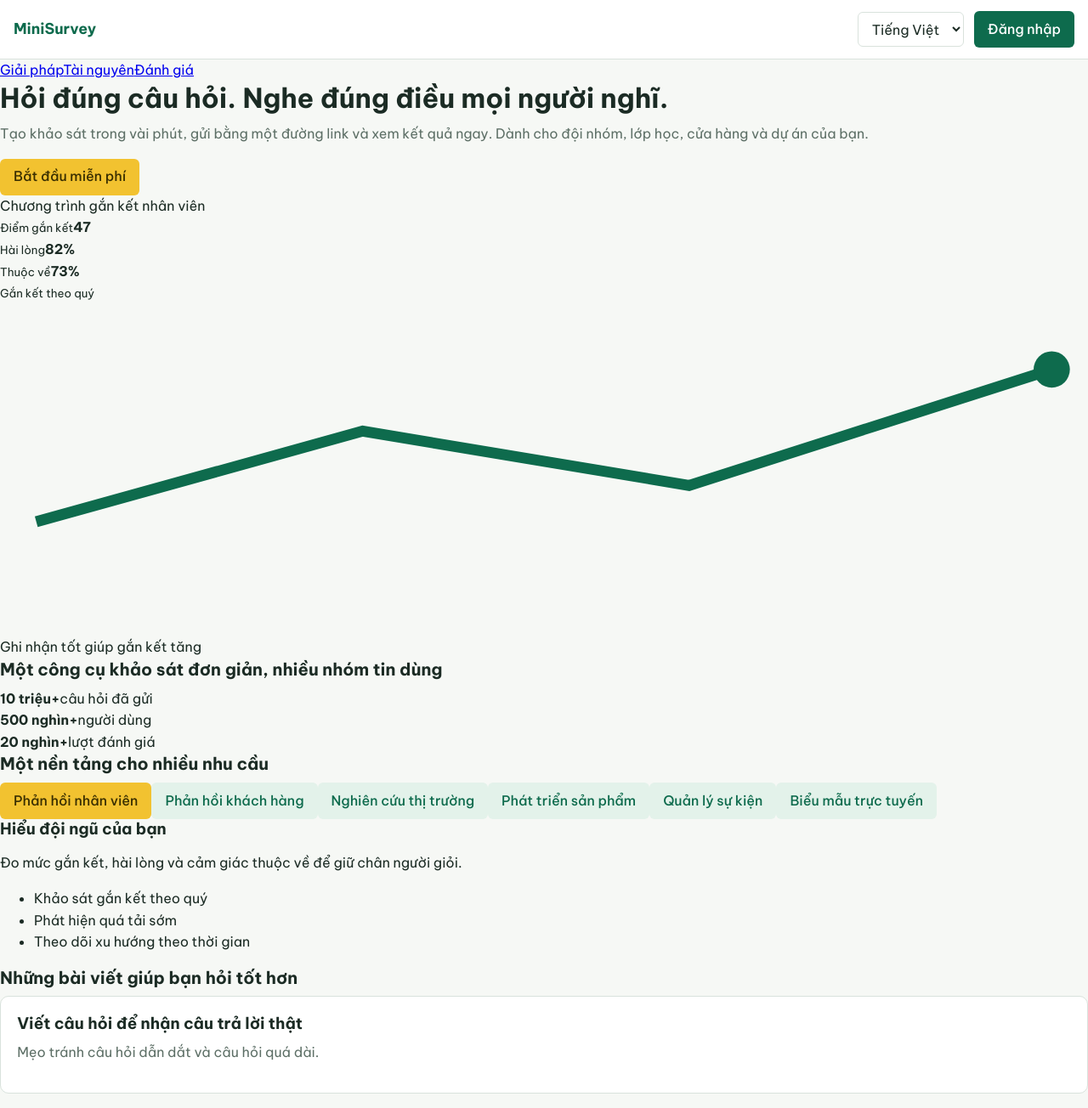
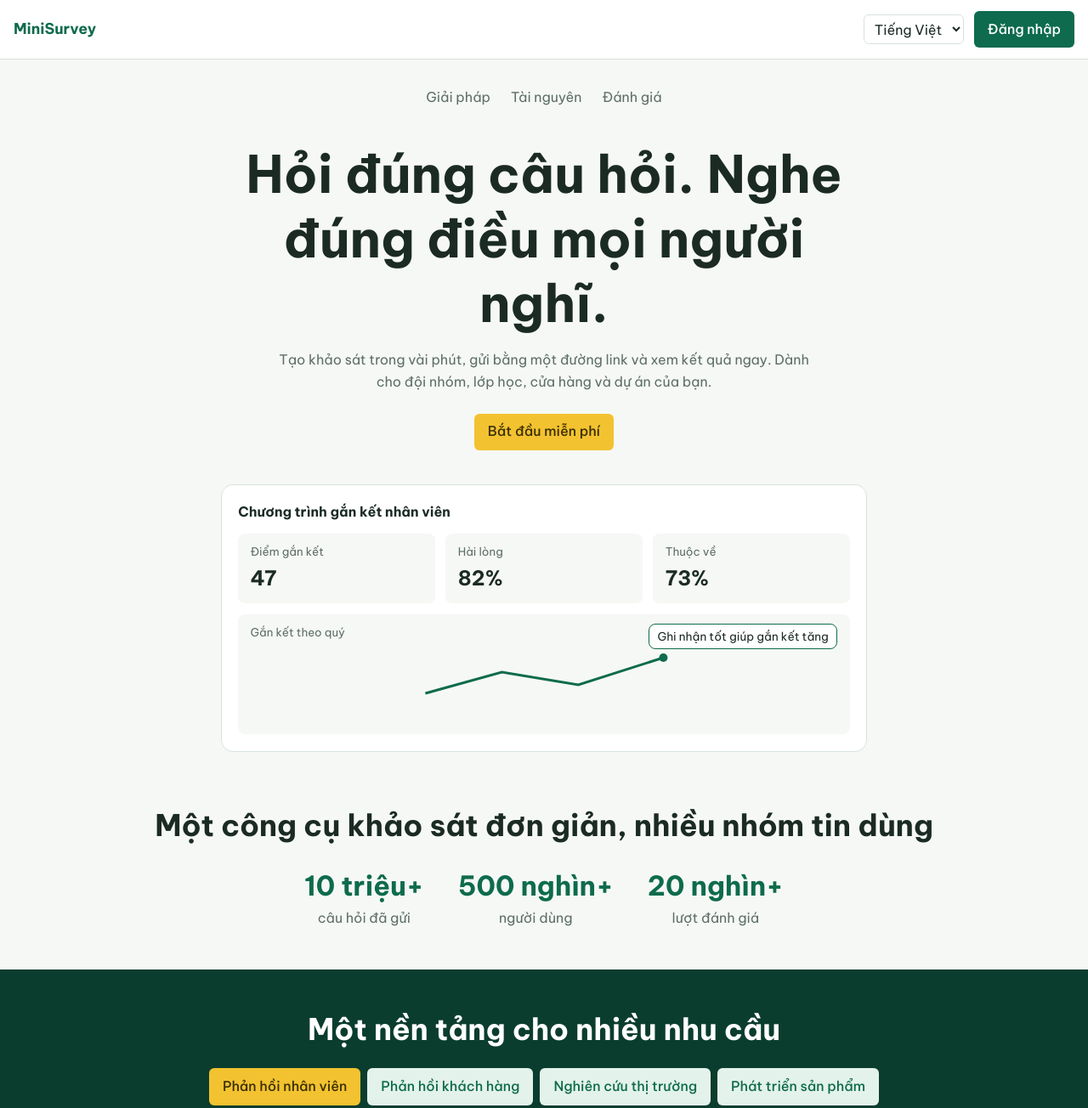
Before and after one commit to tramhuy-ui/minisurvey-, a plain HTML site: page index.html in a window 1280 px wide. Shown: the top 1304 px of the page at 85% size. Drawn offline with Linux system fonts and the light colour scheme.

Commit message:
Add new styles for layout and design elements

```diff
--- a/styles.css
+++ b/styles.css
@@ -34,3 +34,34 @@ th,td{border-bottom:1px solid var(--line);padding:.45rem .6rem;text-align:left;w
 .note{background:#fff8dc;border:1px solid #ecd98a;border-radius:8px;padding:.7rem 1rem;font-size:.9rem}
 .err{color:#a32d2d;font-size:.9rem}
 @media (prefers-reduced-motion:no-preference){button{transition:filter .15s}button:hover{filter:brightness(1.08)}}
+
+nav select{padding:.35rem .5rem}
+.lh{max-width:980px;margin:0 auto;padding:2rem 1rem 1rem;text-align:center}
+.lm{display:flex;gap:1.5rem;justify-content:center;margin-bottom:2.5rem}
+.lm a{color:var(--mut);text-decoration:none}.lm a:hover{color:var(--g)}
+.lh h1{font-size:clamp(2.2rem,6vw,3.8rem);max-width:18ch;margin:0 auto 1rem}
+.lh .m{max-width:60ch;margin:0 auto 1.5rem}
+.demo{margin:2.5rem auto 0;text-align:left;background:#fff;border:1px solid var(--line);border-radius:14px;padding:1.2rem;max-width:760px}
+.dh{font-weight:700;margin-bottom:.8rem}
+.dm{display:grid;grid-template-columns:repeat(3,1fr);gap:.8rem}
+.dm div,.dc{background:var(--bg);border-radius:8px;padding:.7rem .9rem}
+.dm small,.dc small{display:block;color:var(--mut)}.dm b{font-size:1.5rem}
+.dc{margin-top:.8rem;position:relative}.dc svg{width:100%;height:90px}
+.tip{position:absolute;right:.9rem;top:.7rem;background:#fff;border:1px solid var(--g);border-radius:8px;padding:.2rem .6rem;font-size:.85rem}
+.ls{max-width:1040px;margin:0 auto;padding:3rem 1rem;text-align:center}
+.ls h2{font-size:clamp(1.5rem,4vw,2.2rem);margin-bottom:1.5rem}
+.st{display:flex;gap:2.5rem;justify-content:center;flex-wrap:wrap}
+.st b{display:block;font-size:2rem;color:var(--g)}.st span{color:var(--mut)}
+.dark{background:#0b3d2e;color:#fff;max-width:none;border-radius:0}
+.dark>*{max-width:900px;margin-left:auto;margin-right:auto}
+.tabs{display:flex;gap:.5rem;flex-wrap:wrap;justify-content:center;margin-bottom:1.5rem}
+.ucc{background:#fff;color:var(--ink);border-radius:12px;padding:1.5rem;text-align:left}
+.ucc ul{margin:.5rem 0 0;padding-left:1.2rem}
+.g4,.g3{display:grid;gap:1rem;text-align:left}
+.g4{grid-template-columns:repeat(auto-fit,minmax(220px,1fr))}.g3{grid-template-columns:repeat(auto-fit,minmax(260px,1fr))}
+blockquote{margin:0 0 1rem}figure{margin:0}
+.fin p{margin:0 0 1.2rem}
+.ft{max-width:1040px;margin:0 auto;padding:2rem 1rem 3rem;border-top:1px solid var(--line)}
+.fc{display:grid;grid-template-columns:repeat(auto-fit,minmax(160px,1fr));gap:1.5rem;margin-bottom:1.5rem}
+.fc b{display:block;margin-bottom:.4rem}.fc span{display:block;color:var(--mut);font-size:.92rem}
+@media (max-width:600px){.dm{grid-template-columns:1fr}.tip{position:static;display:inline-block;margin-top:.4rem}}
```
